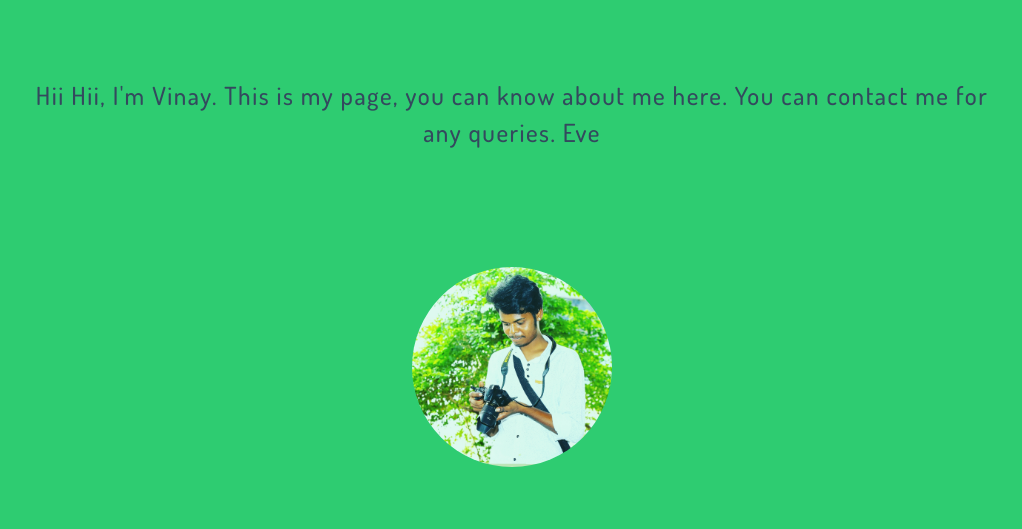
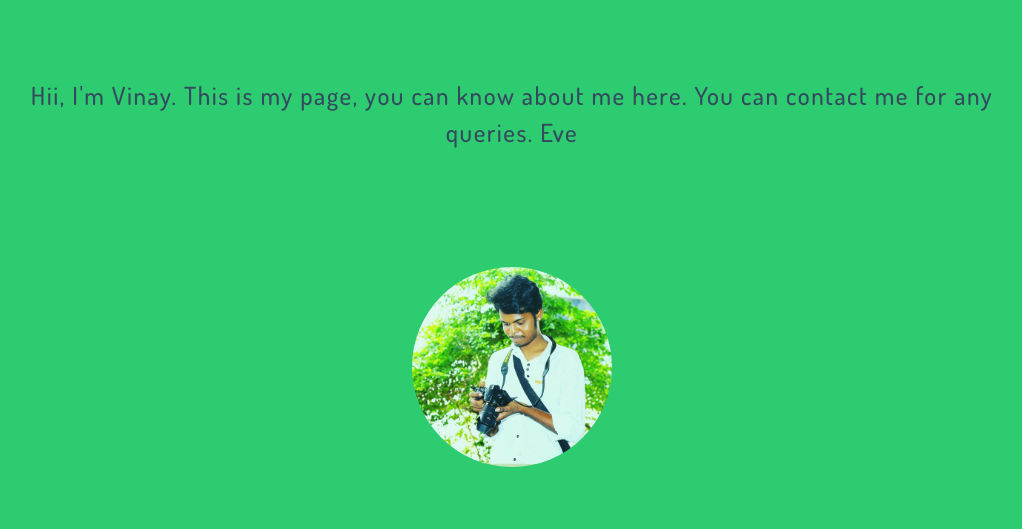
Before and after one commit to Nagaraju6242/vinay, a plain HTML site: page index.html in a window 1280 px wide. Shown: the part 238-767 px from the top of the page, without its empty margins (128-1150 px from the left). Drawn offline with Linux system fonts and the light colour scheme; a web font is replaced by a local one.

Commit message:
Update index.html

```diff
--- a/index.html
+++ b/index.html
@@ -11,7 +11,7 @@
     <body>
        <h1 class=heading>I'm Vinay.</h1>
         <div class=writing id = "test">
-        Hii
+
         </div>
         <img src="images/vinay.png"  class=profile-pic  alt=my-pic>
         <p>This is Me.</p>
```
